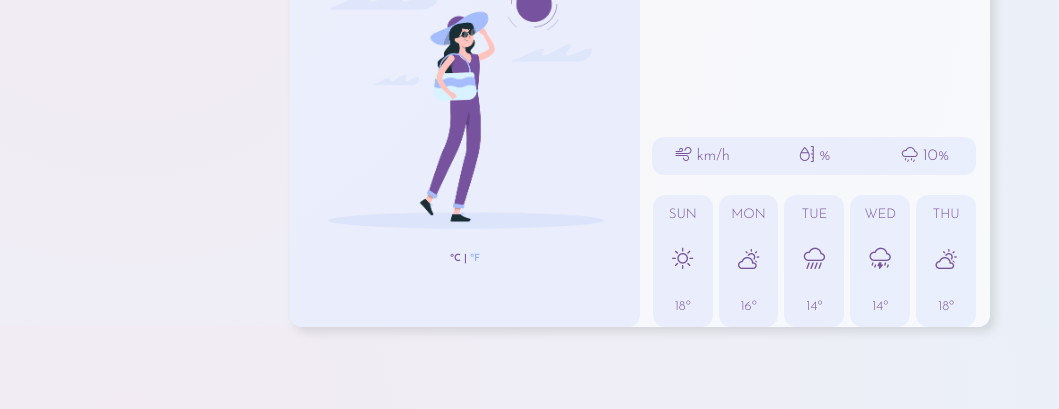
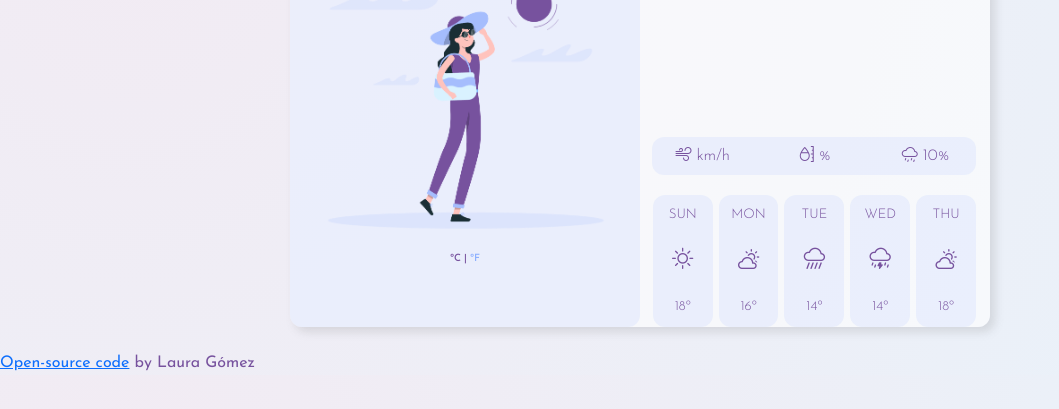
Before and after one commit to lauragomez04/weather-app, a plain HTML site: page index.html in a window 1280 px wide. Shown: the part 195-604 px from the top of the page, without its empty margins (0-1059 px from the left). Drawn offline with nearby package versions, Linux system fonts and the light colour scheme; no server answers.

Commit message:
added link and signature

```diff
--- a/index.html
+++ b/index.html
@@ -132,6 +132,16 @@
         </div>
       </div>
     </div>
+    <br />
+    <div class="signature">
+      <a
+        id="open-source"
+        href="https://github.com/lauragomez04/weather-app"
+        target="_blank"
+        >Open-source code</a
+      >
+      by Laura Gómez
+    </div>
     <script src="src/script.js"></script>
   </body>
 </html>
```
